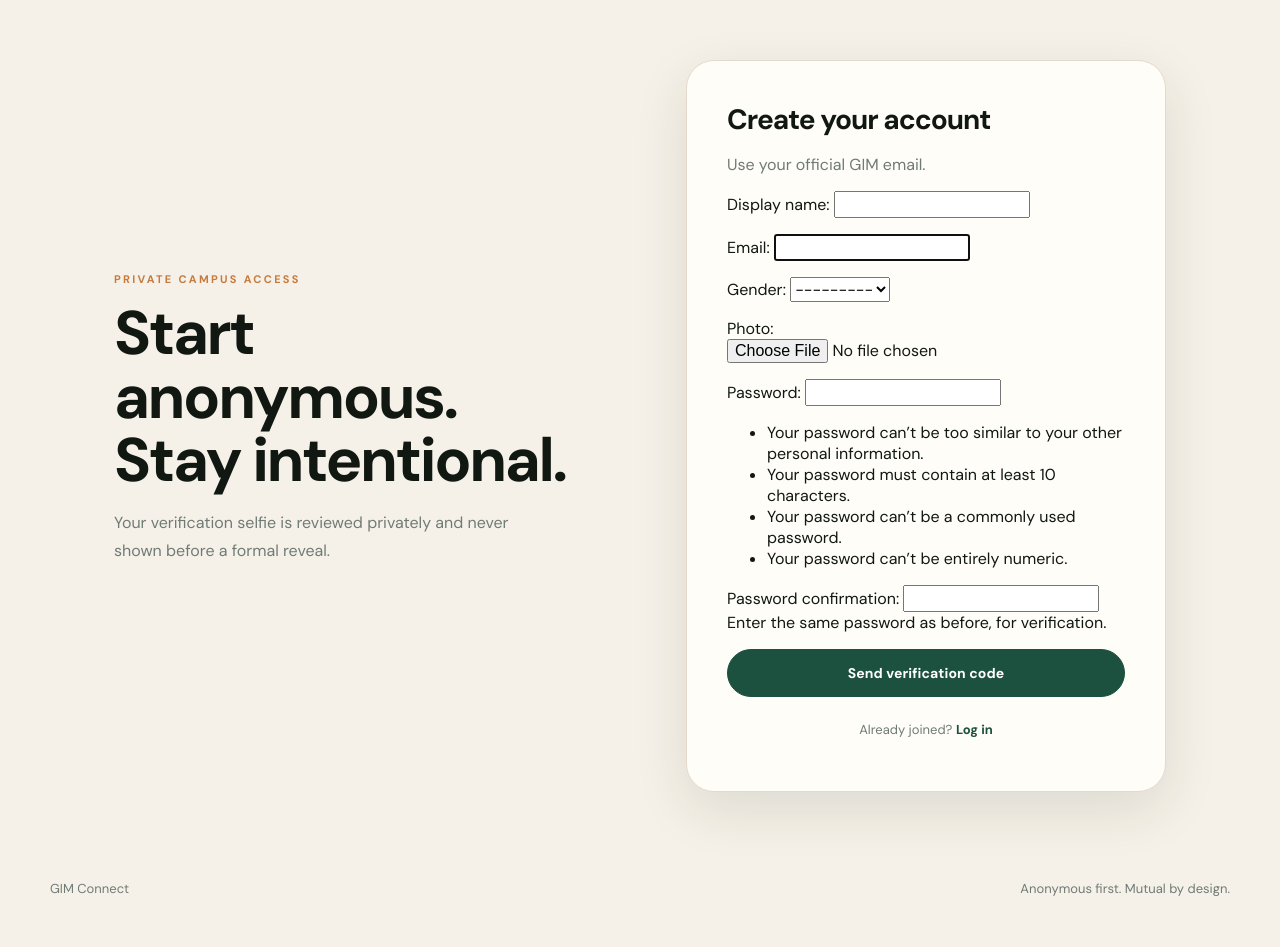
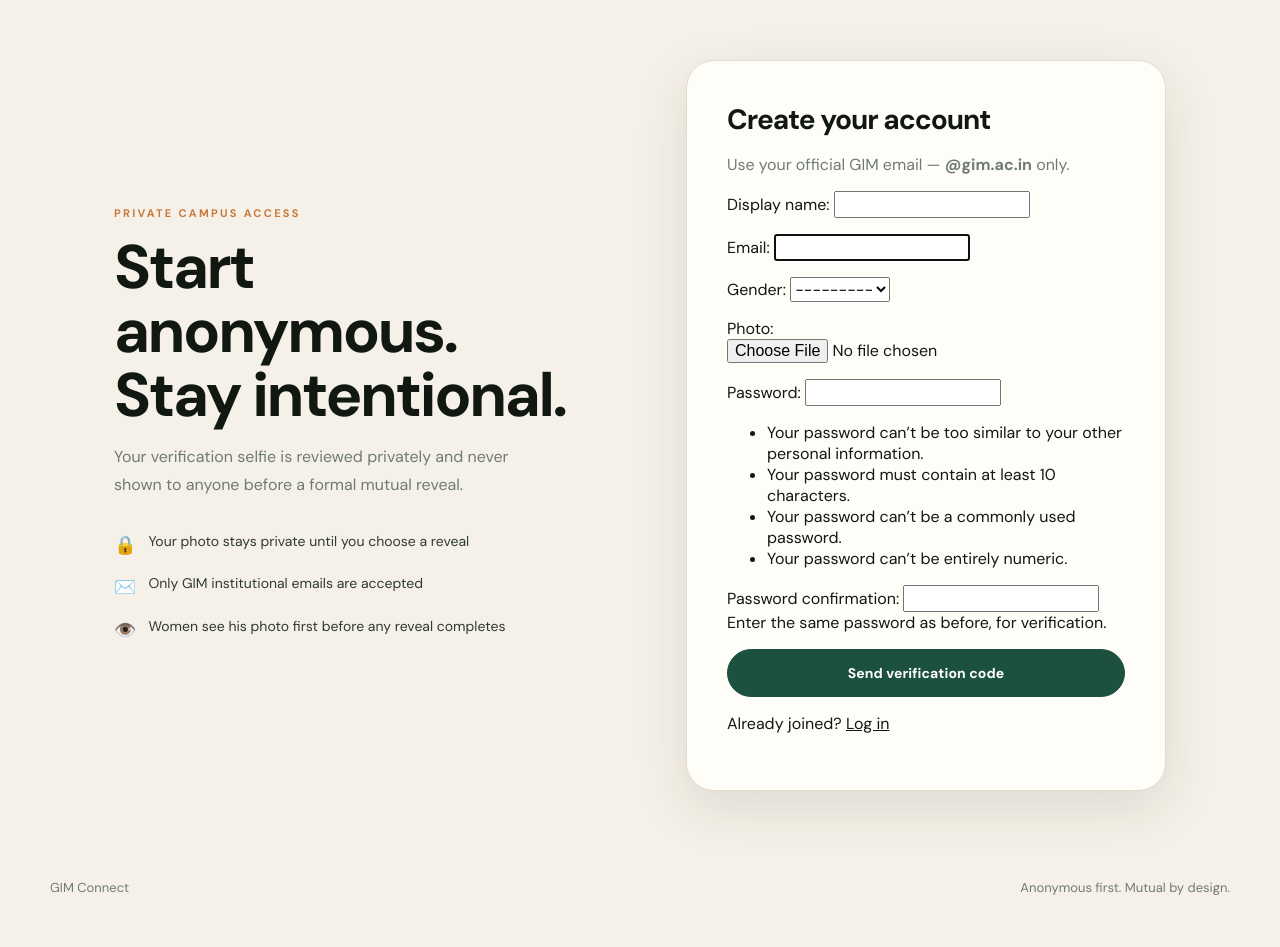
Before and after one commit to hraj065-blip/GIMconnect, a Django app: page /signup/ in a window 1280 px wide. Shown: the part 76-1023 px from the top of the page. After the commit the page ends 971 px from the top, so only its background shows below. Run offline with Django 5.2, Linux system fonts and the light colour scheme; some web fonts are replaced.

Commit message:
Enhance signup page with spam warning and text updates
Updated text for clarity and added a spam warning modal to guide users after submitting their verification code.

```diff
--- a/templates/connect/signup.html
+++ b/templates/connect/signup.html
@@ -2,95 +2,268 @@
 {% block title %}Join GIM Connect{% endblock %}
 {% block content %}
 <section class="auth-shell">
+
   <div class="auth-intro">
     <span class="eyebrow">Private campus access</span>
     <h1>Start anonymous.<br>Stay intentional.</h1>
-    <p>Your verification selfie is reviewed privately and never shown before a formal reveal.</p>
+    <p>Your verification selfie is reviewed privately and never shown to anyone before a formal mutual reveal.</p>
+    <div class="auth-trust-list">
+      <div class="auth-trust-item">
+        <span class="trust-icon">🔒</span>
+        <span>Your photo stays private until you choose a reveal</span>
+      </div>
+      <div class="auth-trust-item">
+        <span class="trust-icon">✉️</span>
+        <span>Only GIM institutional emails are accepted</span>
+      </div>
+      <div class="auth-trust-item">
+        <span class="trust-icon">👁️</span>
+        <span>Women see his photo first before any reveal completes</span>
+      </div>
+    </div>
   </div>
+
   <div class="form-card">
     <h2>Create your account</h2>
-    <p class="muted">Use your official GIM email.</p>
-    <form method="post" enctype="multipart/form-data" class="stack-form">
+    <p class="muted">Use your official GIM email — <strong>@gim.ac.in</strong> only.</p>
+
+    <form method="post" enctype="multipart/form-data" class="stack-form" id="signup-form">
       {% csrf_token %}
       {{ form.as_p }}
       <button class="button full" type="submit" id="submit-btn">Send verification code</button>
     </form>
-    <p class="form-footer">Already joined? <a href="{% url 'login' %}">Log in</a></p>
+
+    <p class="form-foot">Already joined? <a href="{% url 'login' %}">Log in</a></p>
   </div>
+
 </section>
 
+<!-- Spam warning modal — shown after submit before redirect -->
+<div class="spam-overlay" id="spam-overlay" role="dialog" aria-modal="true" aria-labelledby="spam-title" hidden>
+  <div class="spam-modal">
+    <div class="spam-icon">📬</div>
+    <h2 id="spam-title">Check your spam folder</h2>
+    <p class="spam-lead">
+      We just sent your 6-digit code to your GIM inbox.
+      <strong>Verification emails from new senders often land in spam</strong> —
+      especially on Gmail and institutional mail servers.
+    </p>
+
+    <div class="spam-steps">
+      <div class="spam-step">
+        <span class="step-num">1</span>
+        <div>
+          <strong>Open your Spam or Junk folder</strong>
+          <p>Look for an email from <em>GIM Connect</em> with subject line "Your GIM Connect verification code".</p>
+        </div>
+      </div>
+      <div class="spam-step">
+        <span class="step-num">2</span>
+        <div>
+          <strong>Mark it as "Not Spam"</strong>
+          <p>This ensures future OTP codes, connection alerts, and reveal notifications always reach your inbox.</p>
+        </div>
+      </div>
+      <div class="spam-step highlight-step">
+        <span class="step-num">✓</span>
+        <div>
+          <strong>Why this matters</strong>
+          <p>A missed code means a missed connection. It takes 2 seconds and keeps your GIM Connect experience uninterrupted.</p>
+        </div>
+      </div>
+    </div>
+
+    <button class="button full spam-cta" id="spam-confirm-btn">Got it — take me to verify</button>
+    <p class="spam-skip">
+      <button class="spam-skip-btn" id="spam-skip-btn">Skip, I'll check my inbox now</button>
+    </p>
+  </div>
+</div>
+
 <script>
-  document.addEventListener('DOMContentLoaded', function() {
-    const photoInput = document.querySelector('input[type="file"]');
-    const submitBtn = document.getElementById('submit-btn');
+document.addEventListener('DOMContentLoaded', function () {
 
-    if (!photoInput) return;
+  /* Photo compression */
+  const photoInput = document.querySelector('input[type="file"]');
+  const submitBtn  = document.getElementById('submit-btn');
 
-    photoInput.addEventListener('change', function(event) {
-      const file = event.target.files[0];
-      if (!file) return;
+  if (photoInput) {
+    photoInput.addEventListener('change', function (e) {
+      const file = e.target.files[0];
+      if (!file || file.size <= 2 * 1024 * 1024) return;
 
-      // Only compress if the file is larger than 2MB
-      if (file.size > 2 * 1024 * 1024) {
+      submitBtn.disabled      = true;
+      submitBtn.textContent   = 'Optimising photo…';
+      submitBtn.style.opacity = '0.7';
 
-        // Disable submit button to prevent uploading the heavy file
-        if (submitBtn) {
-          submitBtn.disabled = true;
-          submitBtn.textContent = 'Optimizing photo...';
-          submitBtn.style.opacity = '0.7';
-        }
+      const reader = new FileReader();
+      reader.readAsDataURL(file);
+      reader.onload = function (ev) {
+        const img = new Image();
+        img.src = ev.target.result;
+        img.onload = function () {
+          const MAX = 1200;
+          let w = img.width, h = img.height;
+          if (w > h && w > MAX) { h = h * MAX / w; w = MAX; }
+          else if (h > MAX)     { w = w * MAX / h; h = MAX; }
+          const canvas = document.createElement('canvas');
+          canvas.width = w; canvas.height = h;
+          canvas.getContext('2d').drawImage(img, 0, 0, w, h);
+          canvas.toBlob(function (blob) {
+            const dt = new DataTransfer();
+            dt.items.add(new File([blob], file.name, { type: 'image/jpeg', lastModified: Date.now() }));
+            photoInput.files = dt.files;
+            submitBtn.disabled      = false;
+            submitBtn.textContent   = 'Send verification code';
+            submitBtn.style.opacity = '1';
+          }, 'image/jpeg', 0.7);
+        };
+      };
+    });
+  }
 
-        const reader = new FileReader();
-        reader.readAsDataURL(file);
-        reader.onload = function(e) {
-          const img = new Image();
-          img.src = e.target.result;
-          img.onload = function() {
-            const canvas = document.createElement('canvas');
-            const ctx = canvas.getContext('2d');
+  /* Spam modal intercept */
+  const form    = document.getElementById('signup-form');
+  const overlay = document.getElementById('spam-overlay');
+  let   formReady = false;
 
-            // Calculate new dimensions (max 1200px)
-            const MAX_SIZE = 1200;
-            let width = img.width;
-            let height = img.height;
+  function doSubmit() {
+    overlay.hidden = true;
+    document.body.style.overflow = '';
+    form.submit();
+  }
 
-            if (width > height && width > MAX_SIZE) {
-              height *= MAX_SIZE / width;
-              width = MAX_SIZE;
-            } else if (height > MAX_SIZE) {
-              width *= MAX_SIZE / height;
-              height = MAX_SIZE;
-            }
+  if (form && overlay) {
+    form.addEventListener('submit', function (e) {
+      /* Skip if form has client-visible errors */
+      if (form.querySelectorAll('.errorlist li').length > 0) return;
+      /* Skip second call when doSubmit() triggers form.submit() */
+      if (formReady) return;
 
-            canvas.width = width;
-            canvas.height = height;
-            ctx.drawImage(img, 0, 0, width, height);
+      e.preventDefault();
+      overlay.hidden = false;
+      document.body.style.overflow = 'hidden';
+    });
 
-            // Compress to JPEG at 70% quality
-            canvas.toBlob(function(blob) {
-              const compressedFile = new File([blob], file.name, {
-                type: 'image/jpeg',
-                lastModified: Date.now()
-              });
+    document.getElementById('spam-confirm-btn').addEventListener('click', function () {
+      formReady = true;
+      doSubmit();
+    });
+    document.getElementById('spam-skip-btn').addEventListener('click', function () {
+      formReady = true;
+      doSubmit();
+    });
+    overlay.addEventListener('click', function (e) {
+      if (e.target === overlay) { formReady = true; doSubmit(); }
+    });
+  }
+});
+</script>
 
-              // Swap the heavy file for the light one
-              const dataTransfer = new DataTransfer();
-              dataTransfer.items.add(compressedFile);
-              photoInput.files = dataTransfer.files;
+<style>
+.auth-trust-list {
+  margin-top: 32px;
+  display: flex;
+  flex-direction: column;
+  gap: 14px;
+}
+.auth-trust-item {
+  display: flex;
+  align-items: flex-start;
+  gap: 12px;
+  font-size: 14px;
+  color: var(--ink-soft);
+  line-height: 1.55;
+}
+.trust-icon { font-size: 18px; flex-shrink: 0; margin-top: 1px; }
 
-              // Unlock the submit button
-              if (submitBtn) {
-                submitBtn.disabled = false;
-                submitBtn.textContent = 'Send verification code';
-                submitBtn.style.opacity = '1';
-              }
+/* Modal overlay */
+.spam-overlay {
+  position: fixed;
+  inset: 0;
+  z-index: 200;
+  background: rgba(8, 22, 15, 0.65);
+  backdrop-filter: blur(8px);
+  -webkit-backdrop-filter: blur(8px);
+  display: grid;
+  place-items: center;
+  padding: 24px;
+  animation: spamFadeIn .22s ease;
+}
+.spam-overlay[hidden] { display: none; }
+@keyframes spamFadeIn { from { opacity: 0; } to { opacity: 1; } }
 
-              console.log('Image compressed from', (file.size/1024/1024).toFixed(2), 'MB to', (compressedFile.size/1024/1024).toFixed(2), 'MB');
-            }, 'image/jpeg', 0.7);
-          };
-        };
-      }
-    });
-  });
-</script>
+.spam-modal {
+  width: min(520px, 100%);
+  background: var(--paper);
+  border: 1px solid var(--line);
+  border-radius: 28px;
+  padding: 40px;
+  box-shadow: 0 40px 100px rgba(8, 22, 15, 0.32);
+  animation: spamSlideUp .26s cubic-bezier(.34, 1.56, .64, 1);
+}
+@keyframes spamSlideUp {
+  from { transform: translateY(20px); opacity: 0; }
+  to   { transform: translateY(0);    opacity: 1; }
+}
+
+.spam-icon { font-size: 46px; text-align: center; margin-bottom: 14px; }
+
+.spam-modal h2 {
+  text-align: center;
+  font-size: 22px;
+  letter-spacing: -0.9px;
+  margin: 0 0 10px;
+  color: var(--ink);
+}
+.spam-lead {
+  text-align: center;
+  color: var(--muted);
+  font-size: 14px;
+  line-height: 1.65;
+  margin-bottom: 24px;
+}
+.spam-lead strong { color: var(--ink); }
+
+.spam-steps { display: flex; flex-direction: column; gap: 10px; margin-bottom: 24px; }
+
+.spam-step {
+  display: flex;
+  gap: 14px;
+  align-items: flex-start;
+  padding: 16px;
+  border: 1px solid var(--line);
+  border-radius: 16px;
+  background: var(--cream);
+}
+.spam-step.highlight-step {
+  border-color: rgba(28, 80, 63, 0.22);
+  background: var(--pine-soft);
+}
+.step-num {
+  width: 30px; height: 30px;
+  flex-shrink: 0;
+  display: grid;
+  place-items: center;
+  border-radius: 50%;
+  background: var(--pine);
+  color: white;
+  font-size: 13px;
+  font-weight: 800;
+}
+.highlight-step .step-num { background: var(--ember); }
+
+.spam-step div strong { display: block; font-size: 14px; font-weight: 700; margin-bottom: 4px; }
+.spam-step div p { color: var(--muted); font-size: 13px; line-height: 1.55; margin: 0; }
+.spam-step div em { font-style: normal; font-weight: 700; color: var(--ink); }
+
+.spam-cta { margin-top: 0; }
+.spam-skip { text-align: center; margin: 10px 0 0; }
+.spam-skip-btn {
+  border: 0; background: none; padding: 0;
+  color: var(--muted); font-size: 12px;
+  text-decoration: underline; text-underline-offset: 3px;
+  cursor: pointer;
+}
+</style>
 {% endblock %}
```
